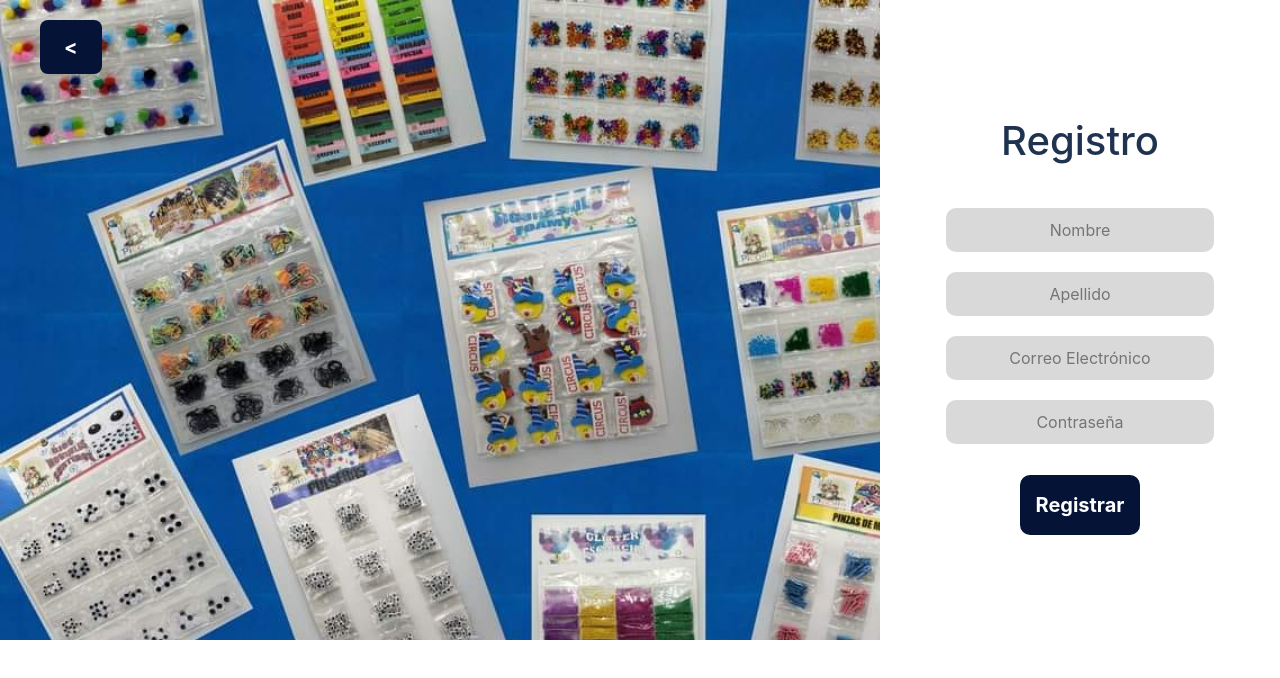
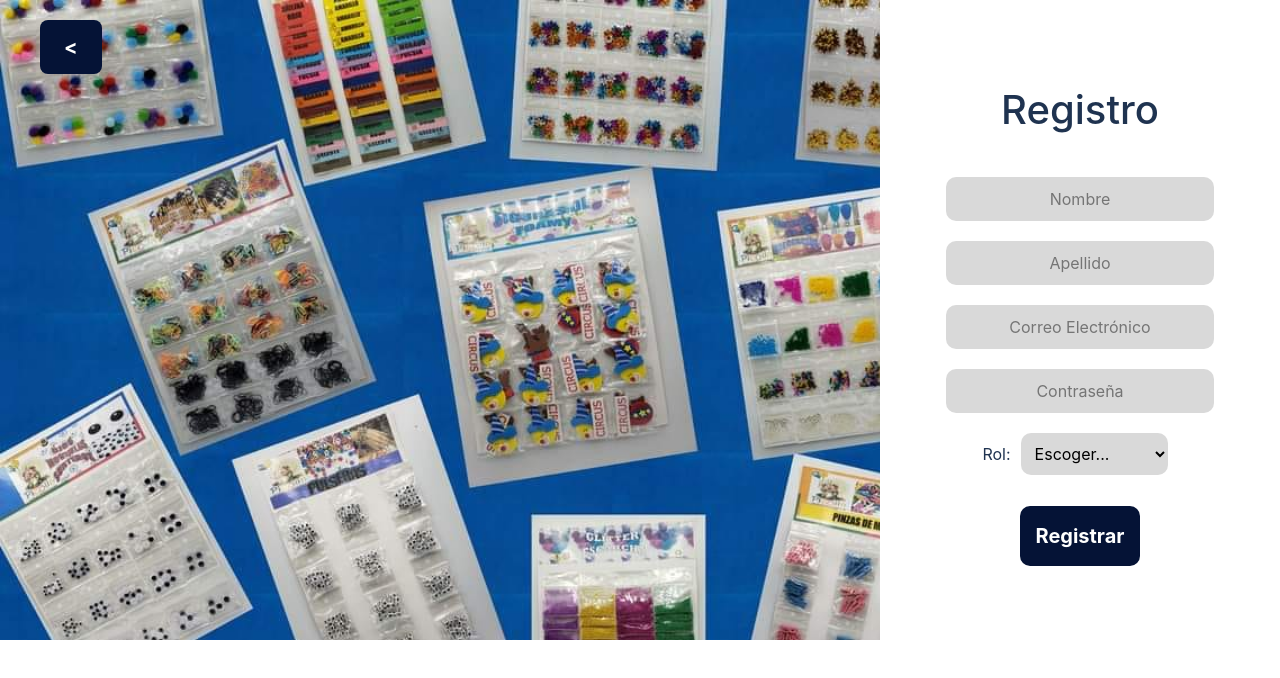
Before and after one commit to angelargd8/Proyecto-software, a React (Vite) app in the folder Proyecto/FRONTEND/: page /signup in a window 1280 px wide. Shown: the top 678 px of the page. Built offline with nearby package versions, Linux system fonts and the light colour scheme.

Commit message:
feat(add): rol into signup and environment variable

```diff
--- a/Proyecto/FRONTEND/src/componentes/log/signup.css
+++ b/Proyecto/FRONTEND/src/componentes/log/signup.css
@@ -97,6 +97,13 @@
     color: black;
 }
 
+.signup .roles{
+    color: #1f3350
+}
+
+.signup .escoger{
+    color: #757575
+}
 
 .signup .goBack{
     position: absolute;
--- a/Proyecto/FRONTEND/src/componentes/log/signup.jsx
+++ b/Proyecto/FRONTEND/src/componentes/log/signup.jsx
@@ -11,21 +11,31 @@ function SingUp(){
 
   const handleSignup = () => {
 
-    const url = ' http://localhost:4000/'
+    const url = import.meta.env.VITE_APIPORT;
         const query = `
-        mutation AddnewUser($email: String!, $nombre: String!, $password: String!, $appelido: String) {
-          addnewUser(email: $email, nombre: $nombre, password: $password, appelido: $appelido) {
+        mutation addnewUser(
+          $email: String!
+          $nombre: String!
+          $appelido: String
+          $password: String!
+          $rol: Int!
+        ) {
+          addnewUser(
+            email: $email
+            nombre: $nombre
+            appelido: $appelido
+            password: $password
+            rol: $rol
+          ) {
+            status
             message
-            status
             user {
+              email
               name
-               email
             }
           }
         }
-
-        `;
-
+      `;
 
 
         async function crearteUser(){
@@ -39,9 +49,10 @@ function SingUp(){
                 query,
                 variables: {
                   email: document.getElementById('email').value,
+                  nombre: document.getElementById('name').value,
+                  apellido: document.getElementById('lastname').value,
                   password: document.getElementById('password').value,
-                  nombre: document.getElementById('name').value,
-                  appelido: document.getElementById('lastname').value
+                  rol: parseInt(document.getElementById('rol').value)
                 }
               })
             });
@@ -51,6 +62,7 @@ function SingUp(){
             }
 
             const data = await response.json();
+            console.log(data);
 
             if (data.error) {
               console.error('Error en la consulta GraphQL:', data.errors);
@@ -88,6 +100,14 @@ function SingUp(){
                   <input type="text" id="lastname" name="lastname" placeholder="Apellido" className="inputs"/>
                     <input type="email" id="email" name="email" placeholder="Correo Electrónico" className="inputs"/>
                     <input type="password" id="password" name="password" className="inputs" placeholder="Contraseña"/>
+                    <div className="roles">
+                      <label htmlFor="rol">Rol: </label>
+                      <select name="rol" id="rol" className="inputs">
+                        <option selected className="escoger">Escoger...</option>
+                        <option value="1">Administrador</option>
+                        <option value="2">Usuario</option>
+                      </select>
+                    </div>
 
                     <div className="boton">
                         <button className= "btn" onClick={handleSignup}>
```
